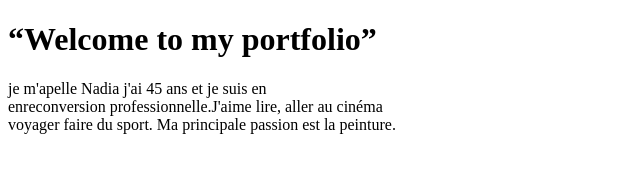
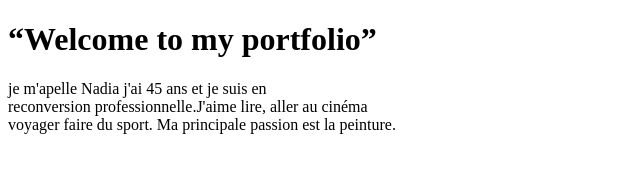
Before and after one commit to nadiapokpok/2019-la-prairie, a plain HTML site: page ex02/index.html in a window 1280 px wide. Shown: the full height of the page, 0-640 px from the left. Drawn offline with Linux system fonts and the light colour scheme.

Commit message:
correction ex 02

```diff
--- a/ex02/index.html
+++ b/ex02/index.html
@@ -1,6 +1,6 @@
 <!DOCTYPE html>
 <html>
-    <head><html lang="en">
+    <head><html lang="fr">
     <head>
         <meta charset="UTF-8">
         <meta name="viewport" content="width=device-width, initial-scale=1.0">
@@ -10,7 +10,7 @@
     <body>
         <h1>“Welcome to my portfolio”</h1>
         <p>je m'apelle Nadia j'ai 45 ans et je suis en<br>
-        enreconversion professionnelle.J'aime lire, aller au cinéma<br>
+        reconversion professionnelle.J'aime lire, aller au cinéma<br>
     voyager faire du sport. Ma principale passion est la peinture.</p>
     </body>
     </html></head>
```
